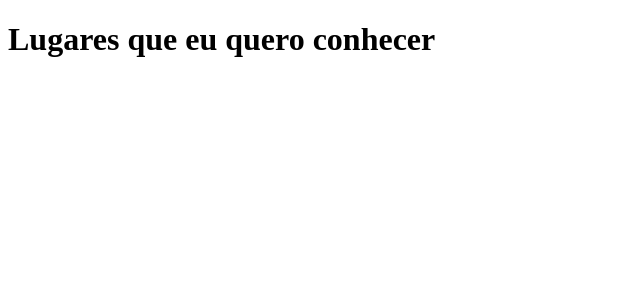
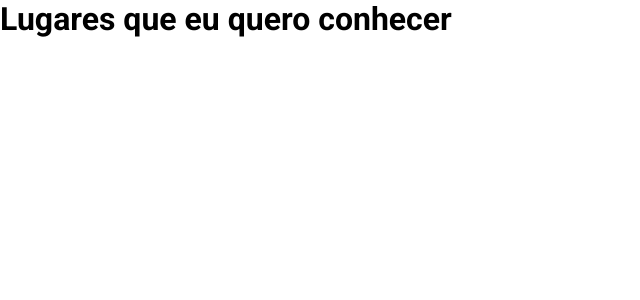
Before and after one commit to ClubPetro/frontend-challenge, a React (Create React App) app in the folder challenge/: page / in a window 1280 px wide. Shown: the top 300 px of the page, without its empty margins (0-640 px from the left). Built offline with nearby package versions, Linux system fonts and the light colour scheme.

Commit message:
:lipstick: feat: cria estilos globais

```diff
--- a/challenge/public/index.html
+++ b/challenge/public/index.html
@@ -6,6 +6,8 @@
   <meta name="viewport" content="width=device-width, initial-scale=1" />
   <meta name="theme-color" content="#4F9419" />
   <title>Lugares que eu quero conhecer</title>
+  <link rel="preconnect" href="https://fonts.gstatic.com">
+  <link href="https://fonts.googleapis.com/css2?family=Roboto:wght@400;700&display=swap" rel="stylesheet">
 </head>
 
 <body>
--- a/challenge/src/App.tsx
+++ b/challenge/src/App.tsx
@@ -1,3 +1,10 @@
+import GlobalStyle from './styles/global';
+
 export default function App() {
-  return <h1>Lugares que eu quero conhecer</h1>;
+  return (
+    <>
+      <h1>Lugares que eu quero conhecer</h1>
+      <GlobalStyle />
+    </>
+  );
 }
--- /dev/null
+++ b/challenge/src/styles/global.ts
@@ -0,0 +1,52 @@
+import { createGlobalStyle } from 'styled-components';
+
+export default createGlobalStyle`
+  * {
+    margin: 0;
+    padding: 0;
+    box-sizing: border-box;
+    border: 0;
+    outline: 0;
+  }
+
+  a {
+    text-decoration: none;
+  }
+
+  body {
+    text-rendering: optimizeLegibility !important;
+    -moz-osx-font-smoothing: grayscale !important;
+    -webkit-font-smoothing: antialiased !important;
+  }
+
+  body,
+  button,
+  input {
+    font: 1.6rem 'Roboto', -apple-system, BlinkMacSystemFont, 'Segoe UI', Roboto, Oxygen, Ubuntu, Cantarell, 'Open Sans', 'Helvetica Neue', sans-serif;
+  }
+
+  button {
+    cursor: pointer;
+  }
+
+  html {
+    font-size: 62.5%;
+  }
+
+  h1,
+  h2,
+  h3,
+  strong {
+    font-weight: 700;
+  }
+
+  img {
+    display: block;
+    height: auto;
+    max-width: 100%;
+  }
+
+  ul {
+    list-style: none;
+  }
+`;
```
Also changed, not shown: 1 other file (tests, documents, lock files or other folders).
